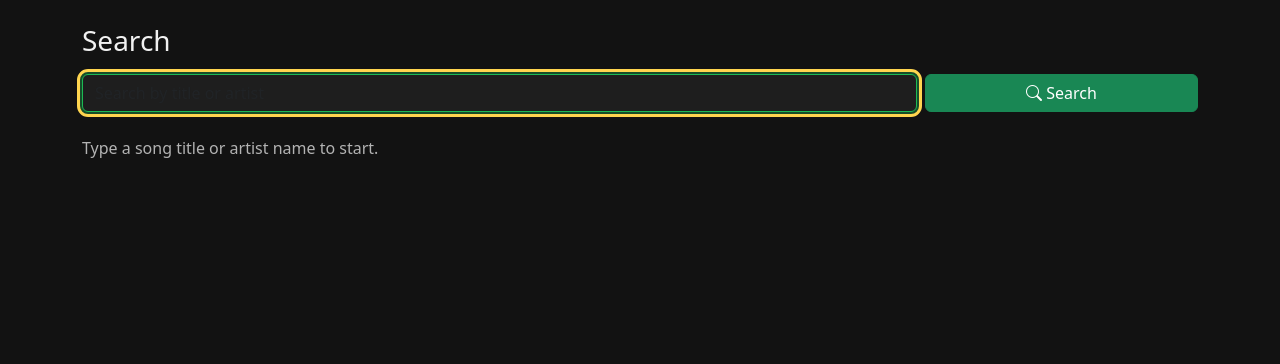
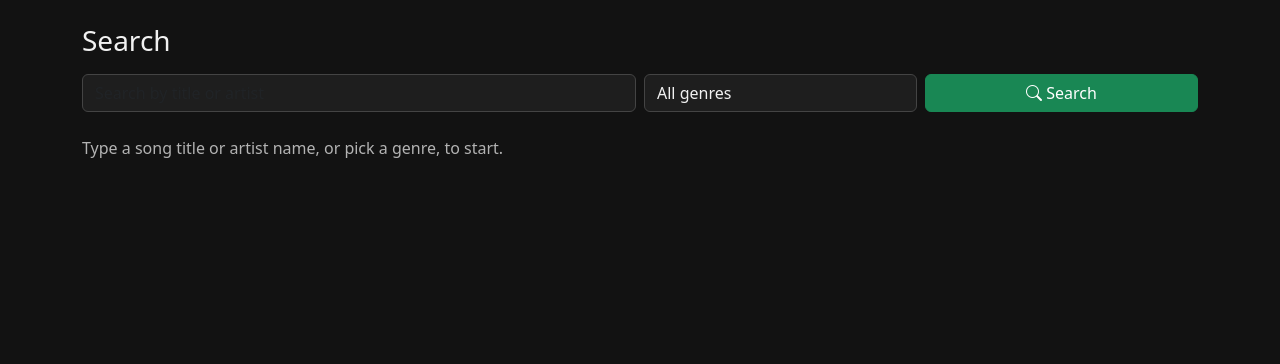
Before and after one commit to Krishna2414/Mini-Spotify, a Django app: page /playlists/search/ in a window 1280 px wide. Shown: the part 56-420 px from the top of the page. Run offline with Django 4.2, Linux system fonts and the light colour scheme.

Commit message:
filter search results by genre (US26)

```diff
--- a/playlists/templates/playlists/search.html
+++ b/playlists/templates/playlists/search.html
@@ -4,19 +4,28 @@
 <h1 class="h3 mb-3">Search</h1>
 
 <form class="row g-2 mb-4" method="get" action="{% url 'search' %}" role="search">
-  <div class="col-md-9">
+  <div class="col-md-6">
     <label for="search-q" class="visually-hidden">Title or artist</label>
     <input id="search-q" class="form-control" type="search" name="q" value="{{ query }}"
-           placeholder="Search by title or artist" autofocus>
+           placeholder="Search by title or artist">
+  </div>
+  <div class="col-md-3">
+    <label for="search-genre" class="visually-hidden">Genre</label>
+    <select id="search-genre" name="genre" class="form-select">
+      <option value="">All genres</option>
+      {% for value, label in genres %}
+        <option value="{{ value }}" {% if value == genre %}selected{% endif %}>{{ label }}</option>
+      {% endfor %}
+    </select>
   </div>
   <div class="col-md-3">
     <button class="btn btn-success w-100" type="submit"><i class="bi bi-search" aria-hidden="true"></i> Search</button>
   </div>
 </form>
 
-{% if query %}
+{% if searched %}
   <p class="text-secondary" role="status">
-    {{ count }} result{{ count|pluralize }} for "{{ query }}"
+    {{ count }} result{{ count|pluralize }}{% if query %} for "{{ query }}"{% endif %}{% if genre %} in {{ genre_label }}{% endif %}
   </p>
   <div class="row g-3">
     {% for track in tracks %}
@@ -30,6 +39,6 @@
     {% endfor %}
   </div>
 {% else %}
-  <p class="text-secondary">Type a song title or artist name to start.</p>
+  <p class="text-secondary">Type a song title or artist name, or pick a genre, to start.</p>
 {% endif %}
 {% endblock %}
--- a/playlists/views.py
+++ b/playlists/views.py
@@ -100,15 +100,27 @@ def remove_track(request, pk, track_pk):
 
 
 def search(request):
-    """Search tracks by title or artist (case-insensitive)."""
+    """Search tracks by title or artist (US24), optionally filtered by genre (US26)."""
     query = request.GET.get("q", "").strip()
+    genre = request.GET.get("genre", "")
+    genres = dict(Track.GENRES)
+    if genre not in genres:          # ignore unknown values like ?genre=banana
+        genre = ""
+
     tracks = Track.objects.none()
-    if query:
-        tracks = Track.objects.filter(
-            Q(title__icontains=query) | Q(artist__icontains=query)
-        )
+    if query or genre:
+        tracks = Track.objects.all()
+        if query:
+            tracks = tracks.filter(Q(title__icontains=query) | Q(artist__icontains=query))
+        if genre:
+            tracks = tracks.filter(genre=genre)
+
     return render(request, "playlists/search.html", {
         "query": query,
+        "genre": genre,
+        "genre_label": genres.get(genre, ""),
+        "genres": Track.GENRES,
         "tracks": tracks,
         "count": tracks.count(),
+        "searched": bool(query or genre),
     })
```
Also changed, not shown: playlists/tests.py (+49 -0 lines).
